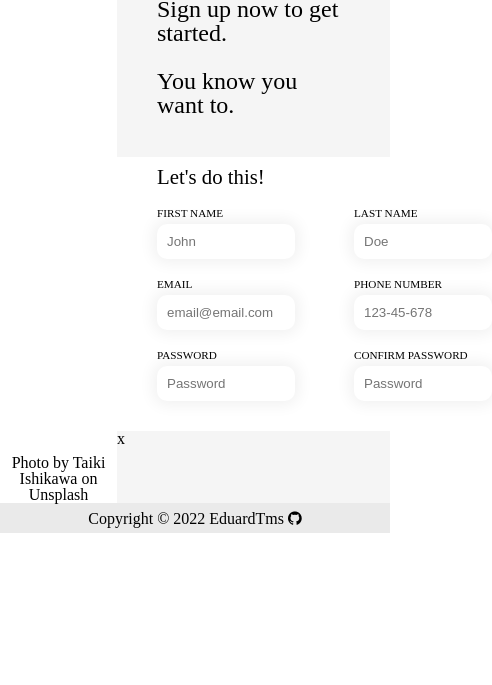
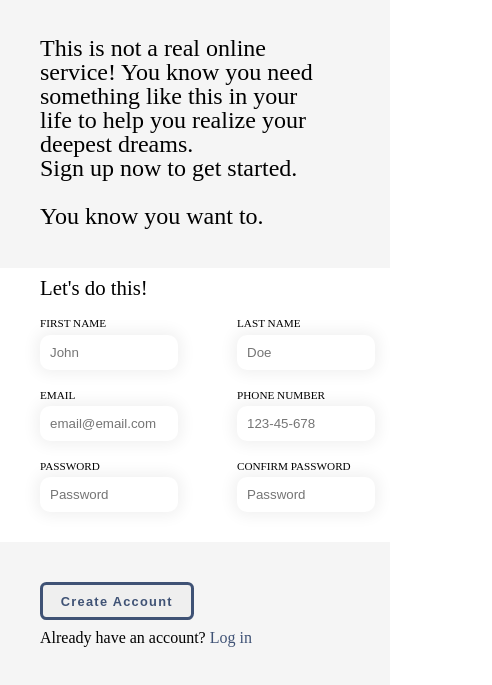
Before and after one commit to EduardTms/Sign-up-form, a plain HTML site: page index.html in a window 390 px wide. Shown: the part 311-996 px from the top of the page, 492 px wide, since content can reach past the window. Before the commit the page ends 844 px from the top, so only its background shows below. Drawn offline with Linux system fonts and the light colour scheme; a web font is replaced by a local one.

Commit message:
Right side done, added media querries

```diff
--- a/index.html
+++ b/index.html
@@ -37,14 +37,16 @@
         </div>
         <div class="form-container">
           <h3>Let's do this!</h3>
-          <form action="#" method="get">
+          <form action="#" method="get" id="sign-up">
             <div class="input-container">
               <label for="first_name">FIRST NAME</label>
               <input
                 type="text"
+                minlength="3"
                 id="first_name"
                 name="firstName"
                 placeholder="John"
+                value
                 required
               />
             </div>
@@ -52,6 +54,7 @@
               <label for="last_name">LAST NAME</label>
               <input
                 type="text"
+                minlength="3"
                 id="last_name"
                 name="last_name"
                 placeholder="Doe"
@@ -71,11 +74,14 @@
             <div class="input-container">
               <label for="phone">PHONE NUMBER</label>
               <input
-                type="tel"
+                type="text"
                 id="phone"
                 name="phone"
+                minlength="10"
+                maxlength="10"
                 pattern="[0-9]{3}-[0-9]{2}-[0-9]{3}"
                 placeholder="123-45-678"
+                required
               />
             </div>
             <div class="input-container">
@@ -102,7 +108,12 @@
             </div>
           </form>
         </div>
-        <div class="button-container">x</div>
+        <div class="button-container">
+          <button id="submitBtn" type="submit" form="sign-up">
+            Create Account
+          </button>
+          <p>Already have an account? <a href="#">Log in</a></p>
+        </div>
       </div>
     </main>
     <footer>
--- a/styles.css
+++ b/styles.css
@@ -1,8 +1,12 @@
 @import url('https://fonts.googleapis.com/css2?family=Copse&family=Water+Brush&display=swap');
+
+body{
+    min-height: 100vh;
+}
 
 main {
     width: 100vw;
-    height: calc(100vh - 30px);
+    height: calc(100vh - 20px);
     display: flex;
     flex-direction: row;
     font-family:'Copse', serif;;
@@ -12,7 +16,7 @@ footer {
     position: absolute;
     bottom: 0;
     width: 100vw;
-    height: 30px;
+    height: 20px;
     background-color: rgb(49, 48, 48,0.1);
     display: flex;
     justify-content: center;
@@ -106,3 +110,56 @@ input {
     margin-bottom: 20px;
     font-size: 0.7rem;
 }
+
+.button-container {
+    padding: 40px;
+}
+
+#submitBtn {
+    --c: rgb(63, 82, 117);
+    color: var(--c);
+    font-size: 0.8rem;
+    border: 0.3em solid var(--c);
+    border-radius: 0.5em;
+     width: 12em;
+    height: 3em;
+    font-weight: bold;
+    letter-spacing: 0.1em;
+    text-align: center;
+    position: relative;
+    overflow: hidden;
+    z-index: 1;
+    transition: 0.5s;
+    margin-bottom: 10px;
+}
+
+#submitBtn:hover{
+    transform: translateY(0) scale(1.1);
+}
+
+.button-container a {
+    color: rgb(63, 82, 117);
+}
+
+input:valid {
+    border: 2px solid rgb(66, 138, 66);
+}
+
+@media screen and (max-width:780px) {
+    main {
+        display: flex;
+        flex-direction: column;
+    }
+
+    .left-container{
+        width: 100%;
+    }
+
+    .right-container{
+        width: 100%;
+    }
+
+    footer {
+       display: none;
+    }
+}
```
